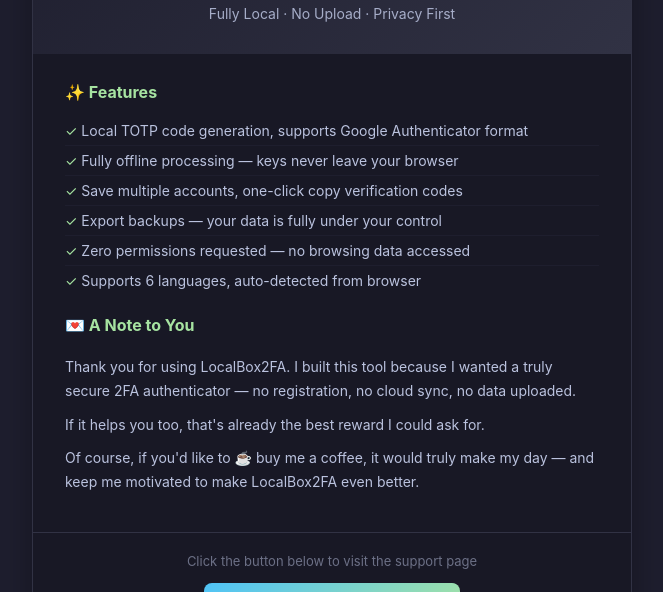
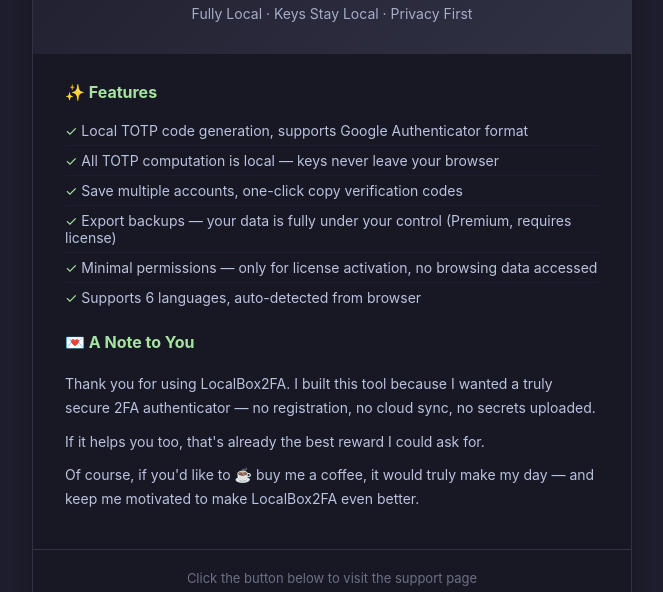
Before and after one commit to annmax1983/LocalBox2FA, a plain HTML site: page index.html in a window 1280 px wide. Shown: the part 169-761 px from the top of the page, without its empty margins (308-971 px from the left). Drawn offline with Linux system fonts and the light colour scheme.

Commit message:
Adjust the export function

```diff
--- a/index.html
+++ b/index.html
@@ -141,19 +141,19 @@
   <script>
     const I18N = {
       zh: {
-        tagline: '完全本地 · 无上传 · 隐私优先',
+        tagline: '完全本地 · 密钥不出本机 · 隐私优先',
         featuresTitle: '✨ 功能特色',
         features: [
           '本地 TOTP 验证码生成，支持 Google Authenticator 格式',
-          '完全离线处理，密钥永远不会离开浏览器',
+          '所有 TOTP 计算在本地完成，密钥永远不会离开浏览器',
           '支持保存多个账号，一键复制验证码',
-          '支持导出备份，数据完全由你掌控',
-          '零权限申请，不读取任何浏览数据',
+          '支持导出备份，数据完全由你掌控（付费功能，需许可证激活）',
+          '仅申请授权验证所需的最小权限，不读取任何浏览数据',
           '支持 6 种语言，自动匹配浏览器语言'
         ],
         thankTitle: '💌 想对你说',
         thank: [
-          '感谢你使用 LocalBox2FA。做这个工具是因为我想要一个真正安全的 2FA 验证器——不需要注册、不需要云同步、不会上传任何数据。',
+          '感谢你使用 LocalBox2FA。做这个工具是因为我想要一个真正安全的 2FA 验证器——不需要注册、不需要云同步、密钥不会上传。',
           '如果它也帮到了你，那对我来说就是最好的回报。',
           '当然，如果你愿意请我喝一杯咖啡 <span class="heart">☕</span>，我会非常开心——这会让我更有动力继续打磨它。'
         ],
@@ -163,19 +163,19 @@
         privacyPolicy: '隐私条款'
       },
       en: {
-        tagline: 'Fully Local · No Upload · Privacy First',
+        tagline: 'Fully Local · Keys Stay Local · Privacy First',
         featuresTitle: '✨ Features',
         features: [
           'Local TOTP code generation, supports Google Authenticator format',
-          'Fully offline processing — keys never leave your browser',
+          'All TOTP computation is local — keys never leave your browser',
           'Save multiple accounts, one-click copy verification codes',
-          'Export backups — your data is fully under your control',
-          'Zero permissions requested — no browsing data accessed',
+          'Export backups — your data is fully under your control (Premium, requires license)',
+          'Minimal permissions — only for license activation, no browsing data accessed',
           'Supports 6 languages, auto-detected from browser'
         ],
         thankTitle: '💌 A Note to You',
         thank: [
-          'Thank you for using LocalBox2FA. I built this tool because I wanted a truly secure 2FA authenticator — no registration, no cloud sync, no data uploaded.',
+          'Thank you for using LocalBox2FA. I built this tool because I wanted a truly secure 2FA authenticator — no registration, no cloud sync, no secrets uploaded.',
           'If it helps you too, that\'s already the best reward I could ask for.',
           'Of course, if you\'d like to <span class="heart">☕</span> buy me a coffee, it would truly make my day — and keep me motivated to make LocalBox2FA even better.'
         ],
@@ -185,19 +185,19 @@
         privacyPolicy: 'Privacy Policy'
       },
       ja: {
-        tagline: '完全ローカル · アップロードなし · プライバシー最優先',
+        tagline: '完全ローカル · 鍵はブラウザ内に保持 · プライバシー最優先',
         featuresTitle: '✨ 機能紹介',
         features: [
           'ローカルTOTP認証コード生成、Google Authenticator形式対応',
-          '完全オフライン処理、鍵はブラウザから外に出ません',
+          'すべてのTOTP計算はローカルで実行、鍵はブラウザから外に出ません',
           '複数アカウント保存、ワンクリックで認証コードコピー',
-          'バックアップエクスポート、データは完全にあなたが管理',
-          '権限要求ゼロ、閲覧データにアクセスしません',
+          'バックアップエクスポート、データは完全にあなたが管理（プレミアム、ライセンス認証が必要）',
+          'ライセンス認証に必要な最小限の権限のみ、閲覧データにはアクセスしません',
           '6言語対応、ブラウザの言語を自動検出'
         ],
         thankTitle: '💌 ご利用ありがとうございます',
         thank: [
-          'LocalBox2FAをご利用いただきありがとうございます。このツールは、本当に安全な2FA認証器が欲しくて作りました——登録不要、クラウド同期なし、データアップロードなし。',
+          'LocalBox2FAをご利用いただきありがとうございます。このツールは、本当に安全な2FA認証器が欲しくて作りました——登録不要、クラウド同期なし、シークレットのアップロードなし。',
           'もし皆様のお役にも立てているなら、それが何よりの喜びです。',
           'もしよろしければ、コーヒーを <span class="heart">☕</span> 一杯おごっていただけると、とても嬉しいです。より良いツールを作る励みになります。'
         ],
@@ -207,19 +207,19 @@
         privacyPolicy: 'プライバシーポリシー'
       },
       de: {
-        tagline: 'Vollständig lokal · Kein Upload · Datenschutz zuerst',
+        tagline: 'Vollständig lokal · Schlüssel bleiben lokal · Datenschutz zuerst',
         featuresTitle: '✨ Funktionen',
         features: [
           'Lokale TOTP-Code-Generierung, unterstützt Google Authenticator-Format',
-          'Vollständig Offline-Verarbeitung — Schlüssel verlassen nie den Browser',
+          'Alle TOTP-Berechnungen laufen lokal — Schlüssel verlassen nie den Browser',
           'Mehrere Konten speichern, Ein-Klick Kopie von Bestätigungscodes',
-          'Backup-Export — Ihre Daten unter Ihrer vollständigen Kontrolle',
-          'Keine Berechtigungen angefordert — keine Browserdaten ausgelesen',
+          'Backup-Export — Ihre Daten unter Ihrer vollständigen Kontrolle (Premium, Lizenzaktivierung erforderlich)',
+          'Minimale Berechtigungen — nur für die Lizenzaktivierung, keine Browserdaten ausgelesen',
           'Unterstützt 6 Sprachen, automatisch erkannt vom Browser'
         ],
         thankTitle: '💌 Ein paar Worte an Sie',
         thank: [
-          'Vielen Dank, dass Sie LocalBox2FA nutzen. Ich habe dieses Tool gebaut, weil ich einen wirklich sicheren 2FA-Authentifikator wollte — keine Registrierung, keine Cloud-Synchronisation, keine Daten hochgeladen.',
+          'Vielen Dank, dass Sie LocalBox2FA nutzen. Ich habe dieses Tool gebaut, weil ich einen wirklich sicheren 2FA-Authentifikator wollte — keine Registrierung, keine Cloud-Synchronisation, keine Schlüssel hochgeladen.',
           'Wenn es auch Ihnen hilft, ist das die beste Belohnung, die ich mir wünschen kann.',
           'Wenn Sie mir gerne einen <span class="heart">☕</span> Kaffee ausgeben möchten, würde mich das sehr freuen — und mich motivieren, LocalBox2FA noch besser zu machen.'
         ],
@@ -229,19 +229,19 @@
         privacyPolicy: 'Datenschutzrichtlinie'
       },
       es: {
-        tagline: 'Completamente local · Sin subida · Privacidad primero',
+        tagline: 'Completamente local · Las claves permanecen locales · Privacidad primero',
         featuresTitle: '✨ Características',
         features: [
           'Generación local de códigos TOTP, compatible con formato Google Authenticator',
-          'Procesamiento completamente offline — las claves nunca salen de tu navegador',
+          'Todo el cálculo TOTP ocurre localmente — las claves nunca salen de tu navegador',
           'Guarda múltiples cuentas, copia códigos con un clic',
-          'Exportación de respaldos — tus datos bajo tu control total',
-          'Cero permisos solicitados — sin acceso a datos de navegación',
+          'Exportación de respaldos — tus datos bajo tu control total (Premium, requiere activación de licencia)',
+          'Permisos mínimos — solo para activar la licencia, sin acceso a datos de navegación',
           'Soporta 6 idiomas, detectados automáticamente desde el navegador'
         ],
         thankTitle: '💌 Unas palabras para ti',
         thank: [
-          'Gracias por usar LocalBox2FA. Construí esta herramienta porque quería un autenticador 2FA realmente seguro — sin registro, sin sincronización en la nube, sin subir datos.',
+          'Gracias por usar LocalBox2FA. Construí esta herramienta porque quería un autenticador 2FA realmente seguro — sin registro, sin sincronización en la nube, sin subir tus claves.',
           'Si también te ayuda a ti, esa ya es la mejor recompensa que puedo pedir.',
           'Por supuesto, si quieres invitarme a un <span class="heart">☕</span> café, me haría muy feliz — y me motivaría a seguir mejorando LocalBox2FA.'
         ],
@@ -251,19 +251,19 @@
         privacyPolicy: 'Política de Privacidad'
       },
       fr: {
-        tagline: 'Entièrement local · Aucun téléversement · Confidentialité d\'abord',
+        tagline: 'Entièrement local · Les clés restent locales · Confidentialité d\'abord',
         featuresTitle: '✨ Fonctionnalités',
         features: [
           'Génération locale de codes TOTP, compatible avec le format Google Authenticator',
-          'Traitement entièrement hors ligne — les clés ne quittent jamais votre navigateur',
+          'Tout le calcul TOTP est local — les clés ne quittent jamais votre navigateur',
           'Enregistrez plusieurs comptes, copiez les codes en un clic',
-          'Export de sauvegarde — vos données entièrement sous votre contrôle',
-          'Aucune permission demandée — aucune donnée de navigation consultée',
+          'Export de sauvegarde — vos données entièrement sous votre contrôle (Premium, activation de licence requise)',
+          'Permissions minimales — uniquement pour l\'activation de la licence, aucune donnée de navigation consultée',
           'Prend en charge 6 langues, détectées automatiquement depuis le navigateur'
         ],
         thankTitle: '💌 Un petit mot pour vous',
         thank: [
-          'Merci d\'utiliser LocalBox2FA. J\'ai construit cet outil parce que je voulais un authentificateur 2FA vraiment sécurisé — sans inscription, sans synchronisation cloud, sans téléversement de données.',
+          'Merci d\'utiliser LocalBox2FA. J\'ai construit cet outil parce que je voulais un authentificateur 2FA vraiment sécurisé — sans inscription, sans synchronisation cloud, sans téléverser vos clés.',
           'S\'il vous aide aussi, c\'est déjà la plus belle récompense.',
           'Bien sûr, si vous souhaitez m\'offrir un <span class="heart">☕</span> café, cela me ferait très plaisir — et me motiverait à améliorer LocalBox2FA encore davantage.'
         ],
```
Also changed, not shown: privacy-policy.html (+29 -13 lines), assets/favicon.png (added), assets/github.png (added), images/A01.png (deleted), images/A02.png, images/A03.png (deleted), images/B01.png, images/promo.png, 6 other files.
